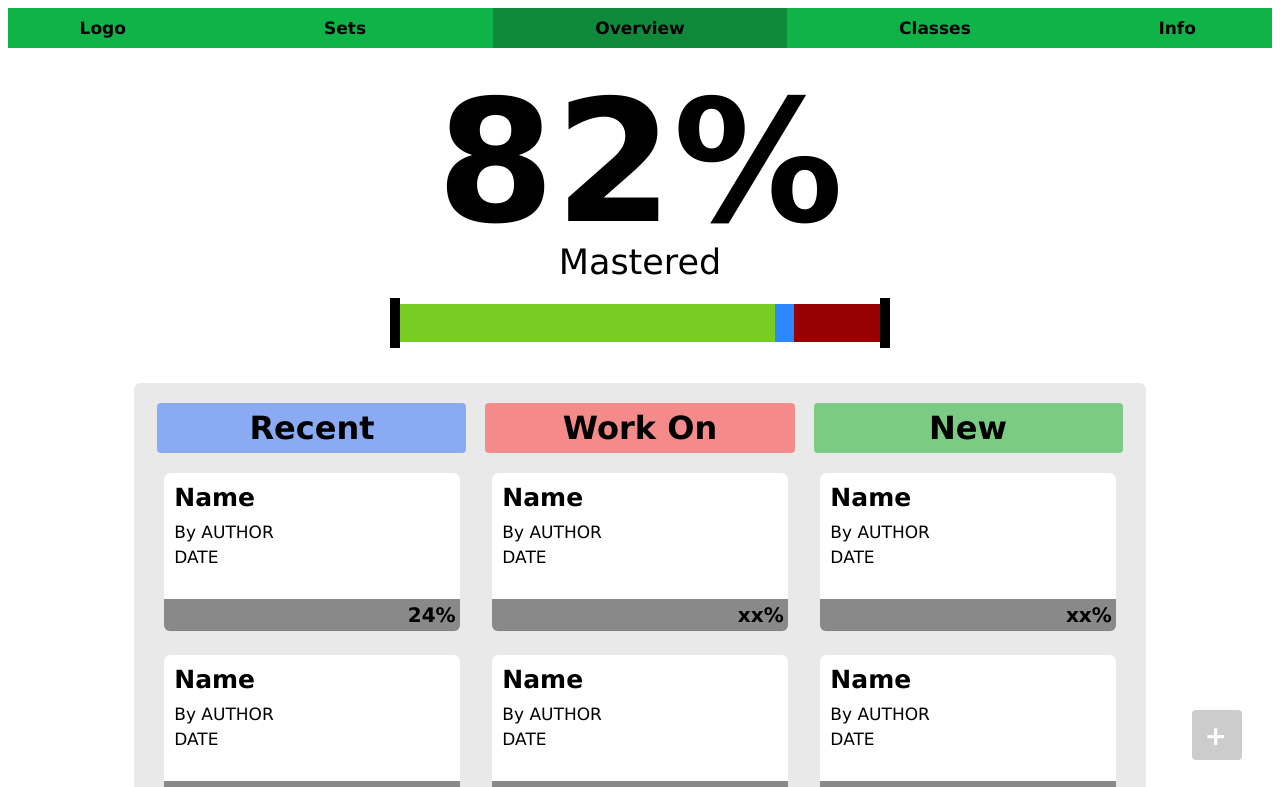
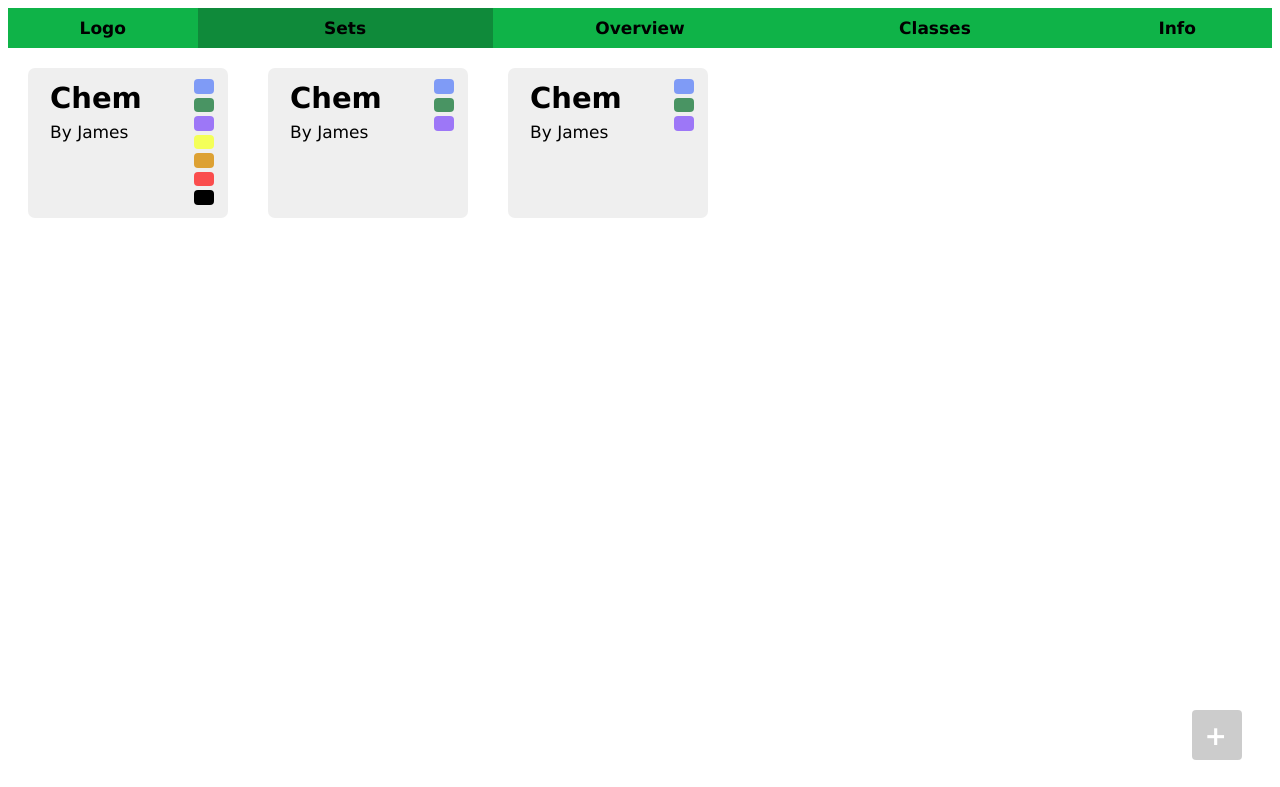
Before and after one commit to JimmyJames22/home-page-1, a Vue app: page /#/sets in a window 1280 px wide. Before the commit this address led to /#/. Shown: the top 787 px of the page. Built offline with nearby package versions, Linux system fonts and the light colour scheme.

Commit message:
sets page work

```diff
--- a/src/components/Classespage.vue
+++ b/src/components/Classespage.vue
@@ -22,6 +22,7 @@ export default {
   background-color: rgb(15, 179, 72);
   display: grid;
   grid-template-columns: 15% repeat(3, 1fr) 15%;
+
 }
 
 .navbar h1 {
@@ -39,6 +40,7 @@ export default {
   font-weight: 700;
   font-size: 17px;
   padding: 10px 0;
+  transition-duration: 300ms;
 }
 
 .navbar .active {
--- a/src/components/Homepage.vue
+++ b/src/components/Homepage.vue
@@ -152,6 +152,7 @@ export default {
   font-weight: 700;
   font-size: 17px;
   padding: 10px 0;
+  transition-duration: 300ms;
 }
 
 .navbar .inactive:hover {
@@ -213,6 +214,7 @@ export default {
   display: grid;
   padding: 0px;
   grid: 2fr 1fr 0.5fr 0.5fr/1fr;
+  transition-duration: 300ms;
 }
 
 .content .sets .recent button:hover {
@@ -336,6 +338,7 @@ export default {
 .content .add button h2 {
   font-size: 0px;
   float: right;
+  margin: 0px;
 }
 
 .content .add button:hover h2 {
--- a/src/components/Infopage.vue
+++ b/src/components/Infopage.vue
@@ -39,6 +39,7 @@ export default {
   font-weight: 700;
   font-size: 17px;
   padding: 10px 0;
+  transition-duration: 300ms;
 }
 
 .navbar .active {
--- a/src/components/Setpage.vue
+++ b/src/components/Setpage.vue
@@ -16,13 +16,13 @@
           <a href="./home">Make one!</a>
         </div>
         <div class="yesset" v-else v-for="x in sets" :key="x.title">
-          <button class="set">
+          <button :class="{mastered: x.mastery>90, working: x.mastery<90 && x.mastery>30, unseen: x.mastery<30}" class="set">
             <div>
               <h1>{{ x.title }}</h1>
               <h2>By {{ x.author }}</h2>
             </div>
-            <div class="tags" v-for="tag in x.tags" :key="tag">
-              <div id=tag :style="{backgroundColor:tag}"></div>
+            <div class="tags">
+              <div class="tag" v-for="tag in x.tags" :key="tag" :id="tag"></div>
             </div>
           </button>
         </div>
@@ -53,26 +53,26 @@ export default {
           title: "Chem",
           author: 'James',
           terms: 84,
-          mastery: 44,
-          tags: ['blue', 'green'],
+          mastery: 99,
+          tags: ['blue', 'green', 'purple', 'yellow', 'orange', 'red', 'black'],
           creation: '7.8.2020'
         },
         {
-          title: 'English',
-          author: 'Zoe',
-          terms: 138,
-          mastery: 32,
-          tags: ['orange', 'yellow', 'green'],
+          title: "Chem",
+          author: 'James',
+          terms: 84,
+          mastery: 44,
+          tags: ['blue', 'green', 'purple'],
           creation: '7.8.2020'
         },
         {
-          title: 'Spanish',
-          author: 'Sneha',
-          terms: 45,
-          mastery: 90,
-          tags: ['purple', 'yellow', 'blue'],
+          title: "Chem",
+          author: 'James',
+          terms: 84,
+          mastery: 20,
+          tags: ['blue', 'green', 'purple'],
           creation: '7.8.2020'
-        }
+        },
       ]
     }
   }
@@ -102,6 +102,7 @@ export default {
   font-weight: 700;
   font-size: 17px;
   padding: 10px 0;
+  transition-duration: 300ms;
 }
 
 .navbar .active {
@@ -151,46 +152,77 @@ export default {
 }
 
 .content .sets .yesset button {
+  transition-duration: 400ms;
   float: left;
+  border: 0px solid black;
+  display: grid;
+  grid: 1fr / 11fr 2fr;
+  border-radius: 7px;
+  padding: 5px;
+  margin: 20px;
+  height: 150px;
   width: 200px;
-  height: 150px;
-  margin: 30px;
-  background-color: rgb(226, 226, 226);
-  border: 0px;
-  border-radius: 7px;
-  display: grid;
-  grid-template-columns: 90% 1fr;
 }
 
-.content .sets .yesset h1 {
-  white-space: nowrap;
-  text-align: left;
-  margin-top: 40px;
-  margin: 20px;
-  line-height: 30px;
+.content .sets .yesset .mastered:hover {
+  background-color: rgba(52, 202, 52, 0.24);
+  transition-duration: 400ms;
 }
 
-.content .sets .yesset h2 {
-  font-size: 18px;
-  text-align: left;
-  font-weight: 200;
-  line-height: 0px;
-  margin: 20px;
+.content .sets .yesset .working:hover {
+  background-color: rgba(255, 216, 40, 0.438);
+  transition-duration: 400ms;
 }
 
-.content .sets .yesset .tags {
-  height: 100%;
-  width: 100%;
-  grid-column: 2;
-  margin: 10px;
-  display: grid;
-  grid-template-columns: repeat(9, 1fr);
-  grid-gap: 5px;
+.content .sets .yesset .unseen:hover {
+  background-color: rgba(255, 0, 0, 0.247);
+  transition-duration: 400ms;
 }
 
-.content .sets .yesset .tags #tag {
-  width: 100%;
-  border-radius: 100%;
+.content .sets .yesset button h1, h2 {
+  text-align: left;
+  line-height: 17px;
+  margin: 17px;
+  font-size: 29px;
+}
+
+.content .sets .yesset button h2 {
+  font-weight: 200;
+  font-size: 17px;
+}
+
+
+.content .sets .yesset button .tags {
+  grid-column: 2;
+  grid-row: 1;
+  margin-top: 6px;
+  margin-right: 9px;
+  height: 90%;
+  width: auto;
+  display: grid;
+  grid-template-rows: repeat(7, 1fr);
+  grid-gap: 4px;
+}
+
+.content .sets .yesset button .tags .tag {
+  height: auto;
+  border-radius: 4px;
+}
+
+#blue{
+  background-color: rgba(0, 60, 255, 0.466);
+} #green {
+  background-color: rgba(2, 109, 39, 0.699);
+} #purple {
+  background-color: rgba(76, 0, 255, 0.5);
+} #yellow {
+  background-color: rgb(244, 255, 88);
+} #orange {
+  background-color: rgba(216, 140, 0, 0.788);
+} #red {
+    background-color: rgba(255, 0, 0, 0.678);
+} #black {
+  background-color: rgb(0, 0, 0);
 }
 
 .content .add button {
@@ -208,7 +240,7 @@ export default {
 
 .content .add button:hover {
   background-color: rgb(160, 160, 160);
-  transition-duration: 300ms;;
+  transition-duration: 300ms;
 }
 
 .content .add button h1 {
@@ -224,6 +256,7 @@ export default {
 .content .add button h2 {
   font-size: 0px;
   float: right;
+  margin: 0px;
 }
 
 .content .add button:hover h2 {
```
